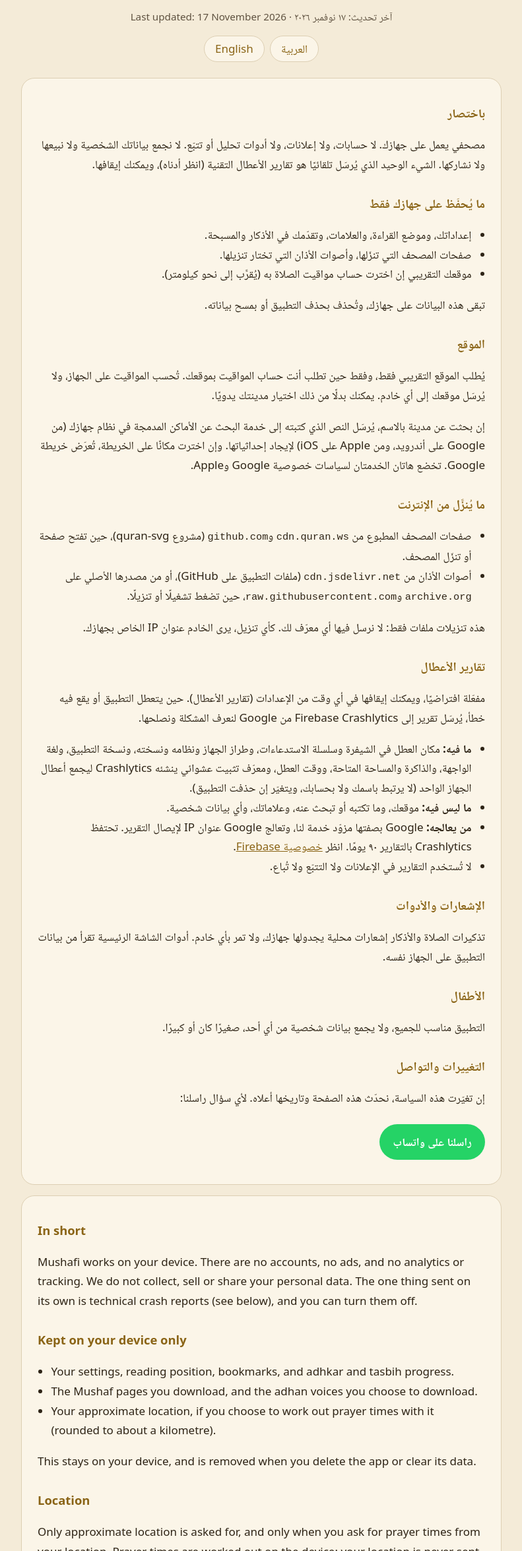
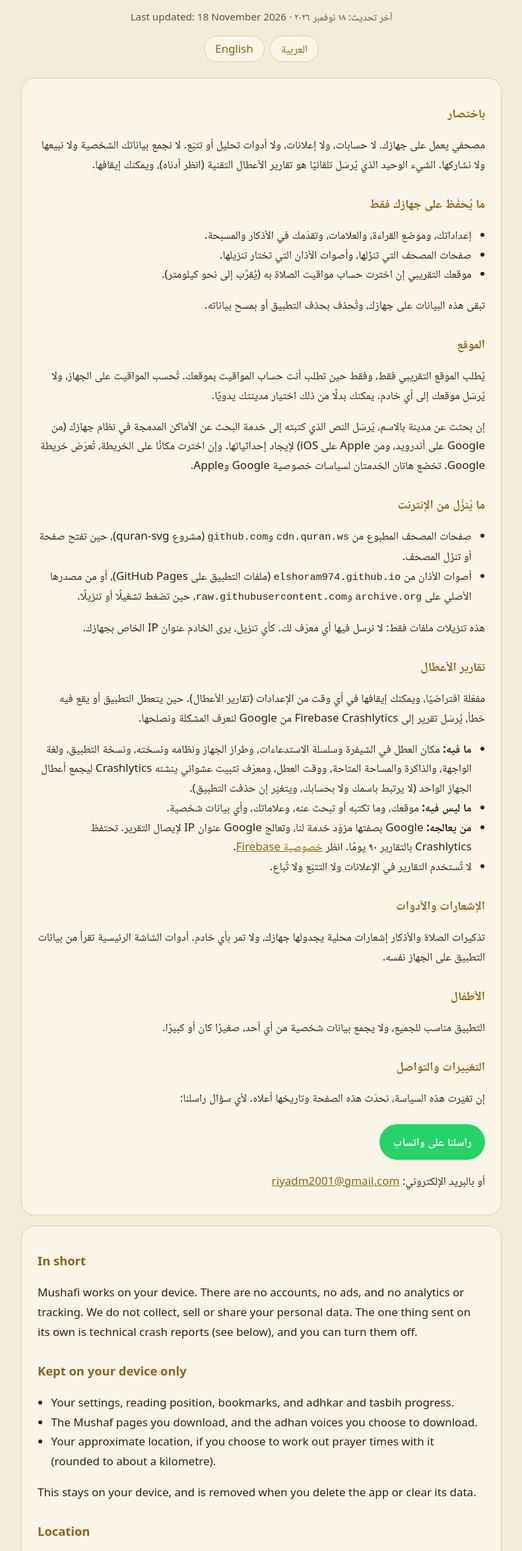
Before and after one commit to elshoram974/mre_quran_global, a plain HTML site: page privacy/index.html in a window 1280 px wide. Shown: the part 173-2524 px from the top of the page at 66% size, without its empty margins (244-1035 px from the left). Drawn offline with Linux system fonts and the light colour scheme.

Commit message:
Add new adhan recording and update privacy policy
- Added new adhan recording: mishary_alafasy.m4a
- Removed old adhan recording: nasser_alqatami.m4a
- Updated last modified date in privacy policy
- Changed source link for adhan voices in privacy policy

```diff
--- a/privacy/index.html
+++ b/privacy/index.html
@@ -68,7 +68,7 @@
       <circle cx="48" cy="48" r="6.6" fill="var(--gold)"/>
     </svg>
     <h1>مصحفي · Mushafi</h1>
-    <p class="muted">آخر تحديث: ١٧ نوفمبر ٢٠٢٦ · Last updated: 17 November 2026</p>
+    <p class="muted">آخر تحديث: ١٨ نوفمبر ٢٠٢٦ · Last updated: 18 November 2026</p>
     <nav><a href="#ar">العربية</a><a href="#en">English</a></nav>
   </header>
 
@@ -91,7 +91,7 @@
     <h2>ما يُنزَّل من الإنترنت</h2>
     <ul>
       <li>صفحات المصحف المطبوع من <code>cdn.quran.ws</code> و<code>github.com</code> (مشروع quran-svg)، حين تفتح صفحة أو تنزّل المصحف.</li>
-      <li>أصوات الأذان من <code>cdn.jsdelivr.net</code> (ملفات التطبيق على GitHub)، أو من مصدرها الأصلي على <code>archive.org</code> و<code>raw.githubusercontent.com</code>، حين تضغط تشغيلًا أو تنزيلًا.</li>
+      <li>أصوات الأذان من <code>elshoram974.github.io</code> (ملفات التطبيق على GitHub Pages)، أو من مصدرها الأصلي على <code>archive.org</code> و<code>raw.githubusercontent.com</code>، حين تضغط تشغيلًا أو تنزيلًا.</li>
     </ul>
     <p>هذه تنزيلات ملفات فقط: لا نرسل فيها أي معرّف لك. كأي تنزيل، يرى الخادم عنوان IP الخاص بجهازك.</p>
 
@@ -112,8 +112,8 @@
 
     <h2>التغييرات والتواصل</h2>
     <p>إن تغيّرت هذه السياسة، نحدّث هذه الصفحة وتاريخها أعلاه. لأي سؤال راسلنا:</p>
-    <!-- WHATSAPP_NUMBER: the number with its country code, digits only (e.g. 2010xxxxxxxx). -->
-    <p><a class="whatsapp" href="https://wa.me/WHATSAPP_NUMBER" rel="noopener">راسلنا على واتساب</a></p>
+    <p><a class="whatsapp" href="https://wa.me/201553668845" rel="noopener">راسلنا على واتساب</a></p>
+    <p>أو بالبريد الإلكتروني: <a href="mailto:riyadm2001@gmail.com" dir="ltr">riyadm2001@gmail.com</a></p>
   </section>
 
   <section id="en" lang="en">
@@ -135,7 +135,7 @@
     <h2>What is downloaded</h2>
     <ul>
       <li>Printed Mushaf pages, from <code>cdn.quran.ws</code> and <code>github.com</code> (the quran-svg project), when you open a page or download the Mushaf.</li>
-      <li>Adhan voices, from <code>cdn.jsdelivr.net</code> (the app's files on GitHub), or from where they were found, <code>archive.org</code> and <code>raw.githubusercontent.com</code>, when you tap play or download.</li>
+      <li>Adhan voices, from <code>elshoram974.github.io</code> (the app's files on GitHub Pages), or from where they were found, <code>archive.org</code> and <code>raw.githubusercontent.com</code>, when you tap play or download.</li>
     </ul>
     <p>These are plain file downloads: nothing that identifies you is sent. As with any download, the server sees your device's IP address.</p>
 
@@ -156,7 +156,8 @@
 
     <h2>Changes and contact</h2>
     <p>If this policy changes, we update this page and its date above. For any question, message us:</p>
-    <p><a class="whatsapp" href="https://wa.me/WHATSAPP_NUMBER" rel="noopener">Message us on WhatsApp</a></p>
+    <p><a class="whatsapp" href="https://wa.me/201553668845" rel="noopener">Message us on WhatsApp</a></p>
+    <p>Or by email: <a href="mailto:riyadm2001@gmail.com">riyadm2001@gmail.com</a></p>
   </section>
 </main>
 </body>
```
Also changed, not shown: 2 other files.
